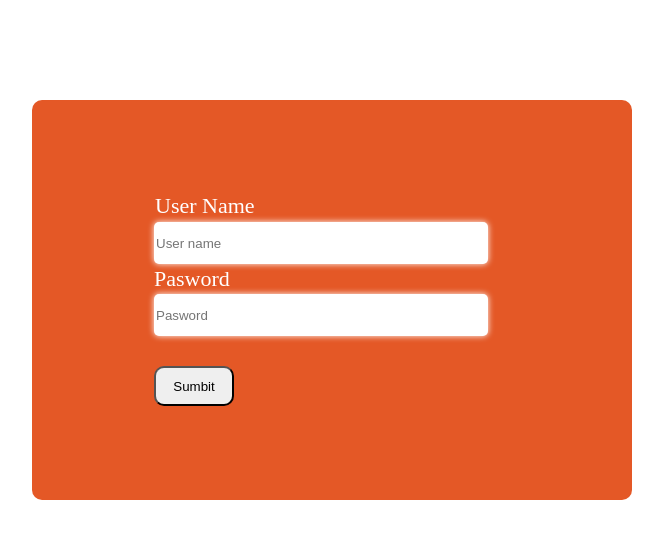
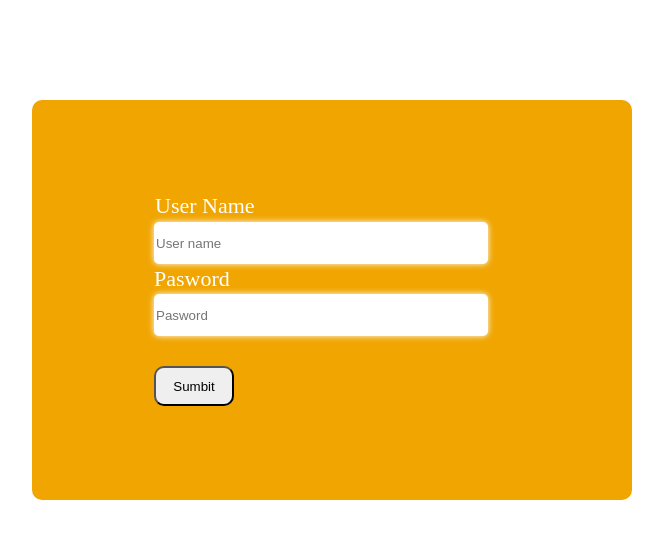
Before and after one commit to Mohmdparsa/online-shop, a React (Create React App) app: page /Login in a window 1280 px wide. Shown: the top 538 px of the page, without its empty margins (326-989 px from the left). Built offline with nearby package versions, Linux system fonts and the light colour scheme.

Commit message:
refactor(Login): change the bgColor of Login component

```diff
--- a/src/headerComponent/Login.module.css
+++ b/src/headerComponent/Login.module.css
@@ -1,7 +1,7 @@
 .loginContainer {
     width: 600px;
     height: 400px;
-    background-color: #E45826;
+    background-color: #F0A500;
     color: white;
     border-radius: 10px;
     margin-top: 100px;
```
